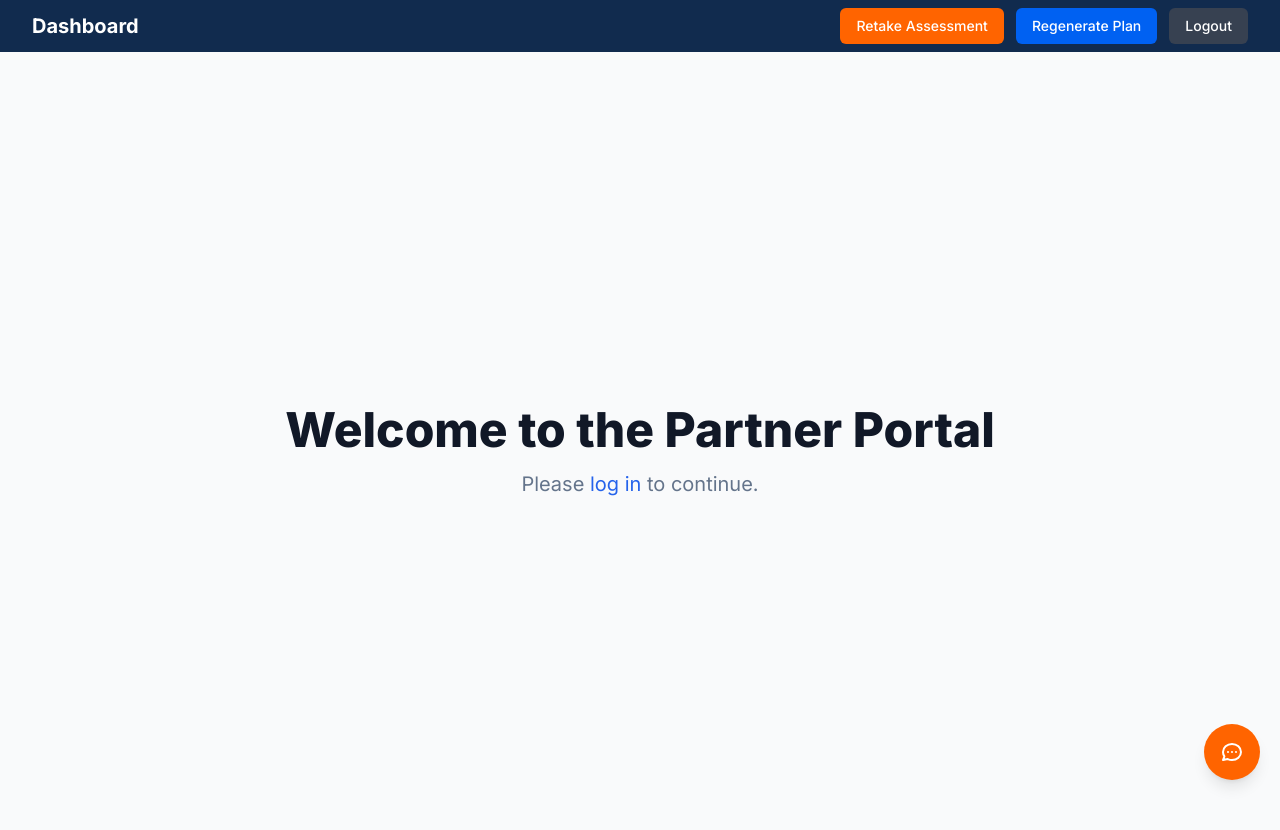
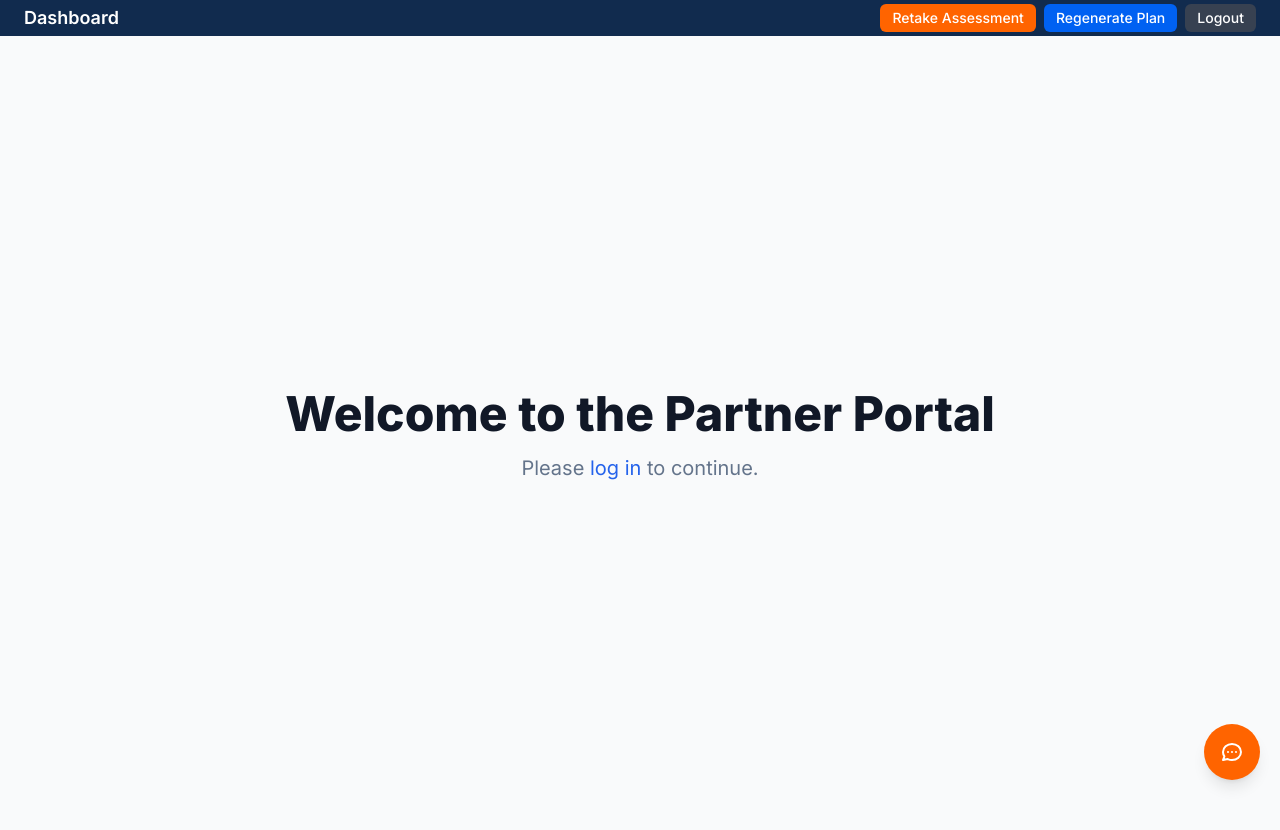
Before and after one commit to basha019/uipath-partner-portal, a Next.js app: page / in a window 1280 px wide. Shown: the top 830 px of the page. Built offline with nearby package versions, Linux system fonts and the light colour scheme; no server answers.

Commit message:
feat: add dashboard page and root layout with navigation header

```diff
--- a/app/dashboard/page.tsx
+++ b/app/dashboard/page.tsx
@@ -36,11 +36,6 @@ export default async function DashboardPage() {
 
   return (
     <div className="min-h-screen bg-light-gray-100">
-      <header className="bg-primary-blue shadow-md">
-        <div className="max-w-7xl mx-auto py-6 px-4 sm:px-6 lg:px-8">
-          <h1 className="text-3xl font-bold text-white">Dashboard</h1>
-        </div>
-      </header>
       <main>
         <div className="max-w-7xl mx-auto py-6 sm:px-6 lg:px-8">
           <DashboardClient assessment={assessment} trainingPlan={trainingPlan} />
--- a/app/layout.tsx
+++ b/app/layout.tsx
@@ -20,25 +20,25 @@ export default function RootLayout({
       <body className={inter.className}>
         {/* Global compact header present on every screen */}
         <header className="bg-primary-blue shadow-md">
-          <div className="max-w-7xl mx-auto py-2 px-4 sm:px-6 lg:px-8">
-            <div className="flex items-center justify-between">
-              <a href="/dashboard" className="text-white font-bold text-xl hover:opacity-90">Dashboard</a>
-              <div className="flex items-center gap-3">
+          <div className="max-w-7xl mx-auto py-1 px-3 sm:px-4 lg:px-6">
+            <div className="flex items-center justify-between flex-nowrap">
+              <a href="/dashboard" className="text-white font-semibold text-lg hover:opacity-90">Dashboard</a>
+              <div className="flex items-center gap-2">
                 <a
                   href="/assessment"
-                  className="px-4 py-2 text-sm font-medium text-white bg-primary-orange rounded-md hover:opacity-90"
+                  className="px-3 py-1 text-sm font-medium text-white bg-primary-orange rounded-md hover:opacity-90"
                 >
                   Retake Assessment
                 </a>
                 <a
                   href="/planner"
-                  className="px-4 py-2 text-sm font-medium text-white bg-secondary-blue rounded-md hover:opacity-90"
+                  className="px-3 py-1 text-sm font-medium text-white bg-secondary-blue rounded-md hover:opacity-90"
                 >
                   Regenerate Plan
                 </a>
                 <a
                   href="/login?logout=1"
-                  className="px-4 py-2 text-sm font-medium text-white bg-gray-700 rounded-md hover:opacity-90"
+                  className="px-3 py-1 text-sm font-medium text-white bg-gray-700 rounded-md hover:opacity-90"
                 >
                   Logout
                 </a>
```
